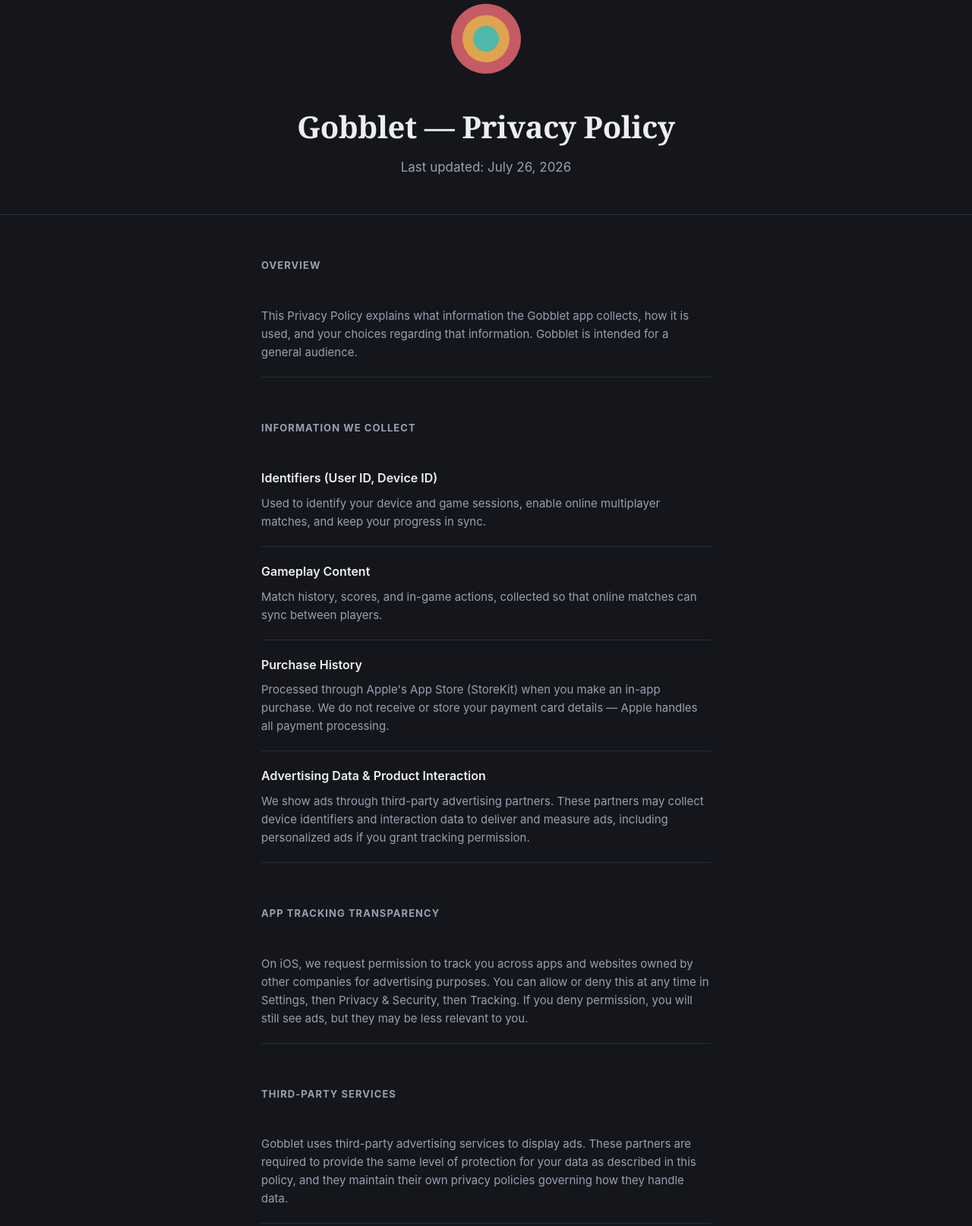
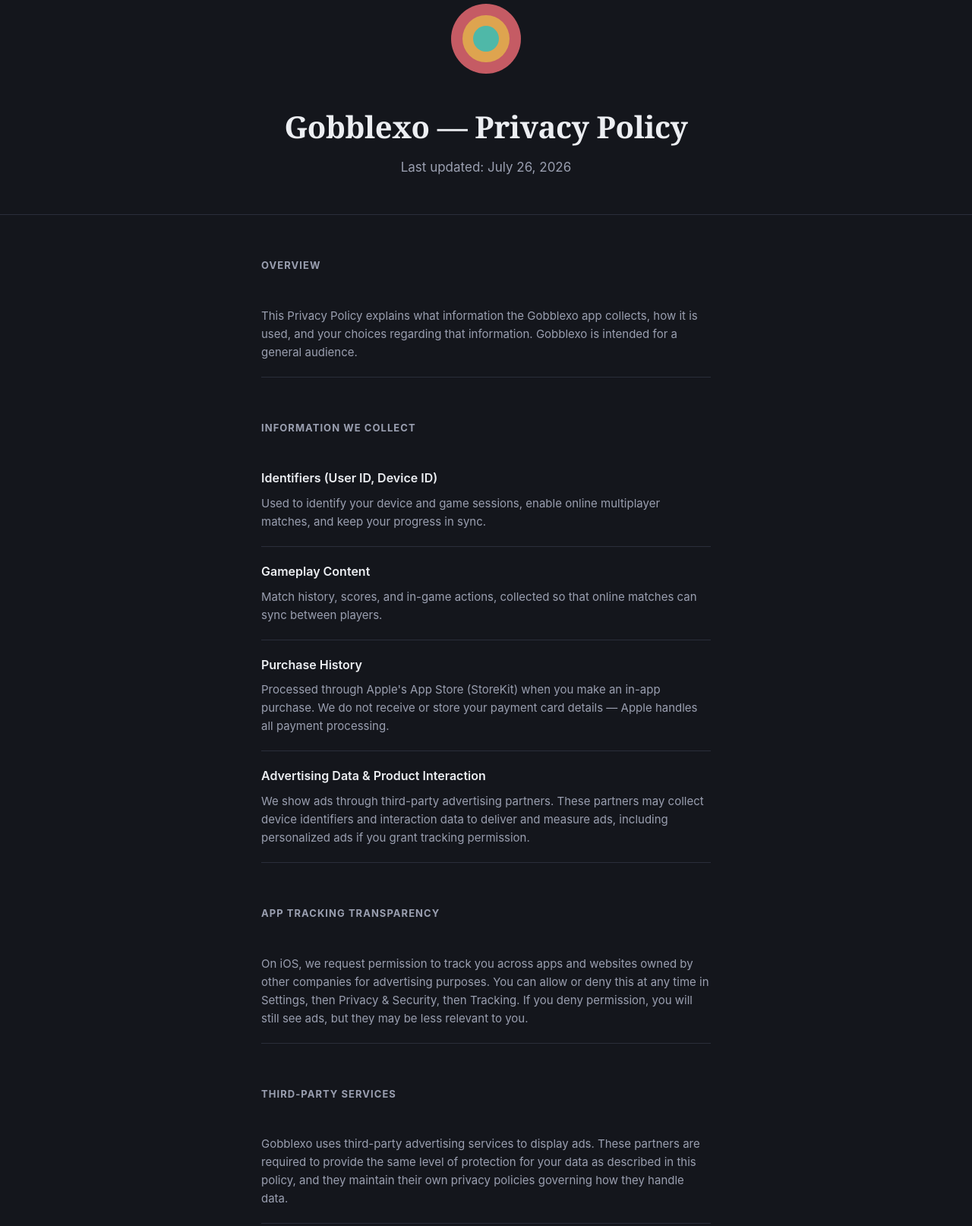
Before and after one commit to Ivan7Ch/GobbletSupport, a plain HTML site: page privacy.html in a window 1280 px wide. Shown: the part 69-1683 px from the top of the page at 76% size. Drawn offline with Linux system fonts and the light colour scheme.

Commit message:
Update privacy.html

```diff
--- a/privacy.html
+++ b/privacy.html
@@ -3,7 +3,7 @@
 <head>
 <meta charset="UTF-8">
 <meta name="viewport" content="width=device-width, initial-scale=1.0">
-<title>Gobblet — Privacy Policy</title>
+<title>Gobblexo — Privacy Policy</title>
 <style>
 :root {
 --bg: #14161c;
@@ -126,14 +126,14 @@ border-top: 1px solid var(--line);
 <span class="m"></span>
 <span class="s"></span>
 </div>
-<h1 class="display">Gobblet — Privacy Policy</h1>
+<h1 class="display">Gobblexo — Privacy Policy</h1>
 <p>Last updated: July 26, 2026</p>
 </header>
 <main>
 <section>
 <h2>Overview</h2>
 <div class="faq-item">
-<p class="faq-a">This Privacy Policy explains what information the Gobblet app collects, how it is used, and your choices regarding that information. Gobblet is intended for a general audience.</p>
+<p class="faq-a">This Privacy Policy explains what information the Gobblexo app collects, how it is used, and your choices regarding that information. Gobblexo is intended for a general audience.</p>
 </div>
 </section>
 <section>
@@ -164,7 +164,7 @@ border-top: 1px solid var(--line);
 <section>
 <h2>Third-Party Services</h2>
 <div class="faq-item">
-<p class="faq-a">Gobblet uses third-party advertising services to display ads. These partners are required to provide the same level of protection for your data as described in this policy, and they maintain their own privacy policies governing how they handle data.</p>
+<p class="faq-a">Gobblexo uses third-party advertising services to display ads. These partners are required to provide the same level of protection for your data as described in this policy, and they maintain their own privacy policies governing how they handle data.</p>
 </div>
 </section>
 <section>
@@ -176,7 +176,7 @@ border-top: 1px solid var(--line);
 <section>
 <h2>Children's Privacy</h2>
 <div class="faq-item">
-<p class="faq-a">Gobblet is not directed at children and we do not knowingly collect personal information from children under 13. If you believe a child has provided us with personal information, please contact us so we can delete it.</p>
+<p class="faq-a">Gobblexo is not directed at children and we do not knowingly collect personal information from children under 13. If you believe a child has provided us with personal information, please contact us so we can delete it.</p>
 </div>
 </section>
 <section>
@@ -200,7 +200,7 @@ border-top: 1px solid var(--line);
 </section>
 </main>
 <footer>
-© 2026 Gobblet
+© 2026 Gobblexo
 </footer>
 </body>
 </html>
```
